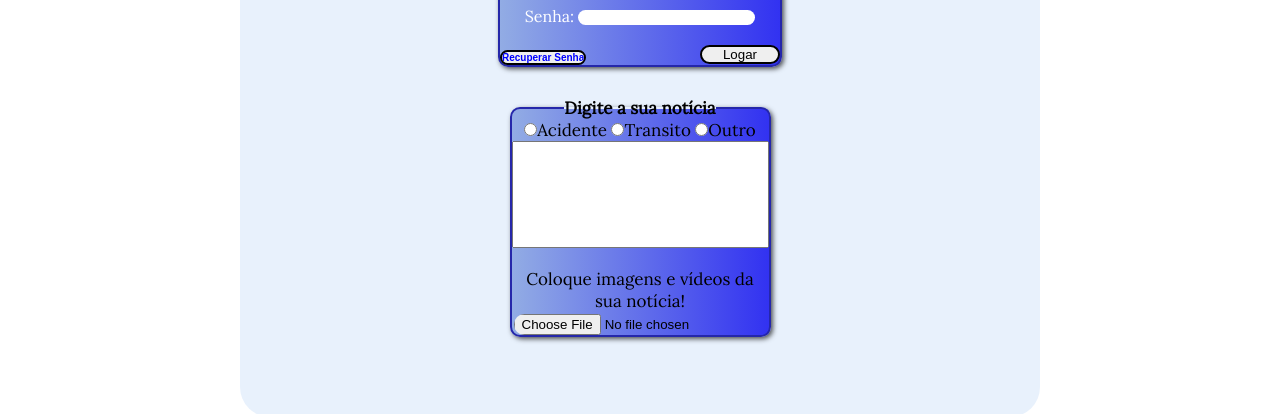
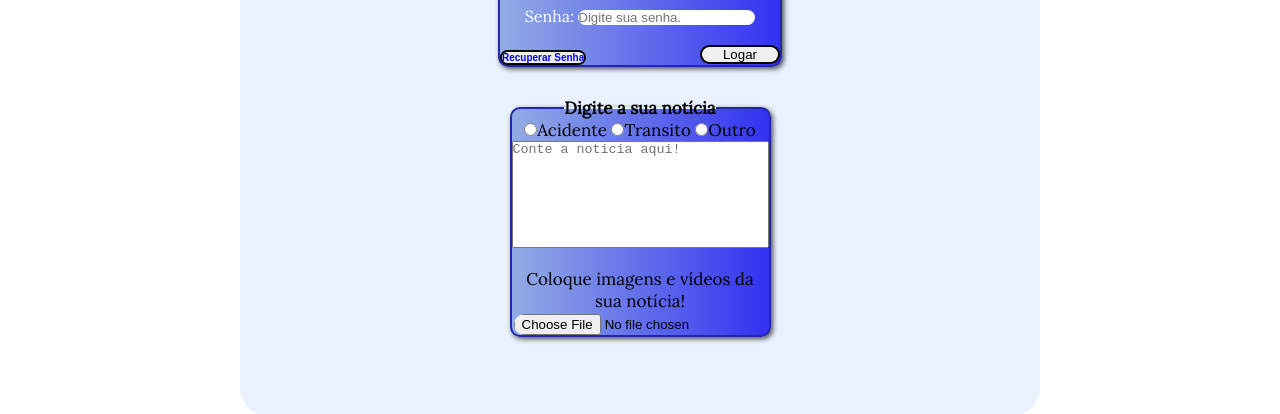
Before and after one commit to kayckhirt/projeto-nc, a plain HTML site: page voce-reporter.html in a window 1280 px wide. Shown: the part 300-714 px from the top of the page. Drawn offline with Linux system fonts and the light colour scheme; a web font is replaced by a local one.

Commit message:
Atualização formulário

```diff
--- a/style.css
+++ b/style.css
@@ -138,8 +138,8 @@ input{
     margin-bottom: 10px;
 
 }
-.senha{
-
+.area-de-texto{
+    margin: auto;
 }
 .logar{
     margin-top: 10px;
--- a/voce-reporter.html
+++ b/voce-reporter.html
@@ -27,8 +27,8 @@
                 <label for="log">E-mail:</label>
                 <input type="email" name="text" id="log" autofocus required placeholder="Digite um E-mail válido.">
                 <br>
-                <label class="senha" for="pass">Senha:</label>
-                <input type="password" name="pass" id="pass" >
+                <label class="senha" for="pass" >Senha:</label>
+                <input type="password" name="pass" id="pass" placeholder="Digite sua senha." >
                 <input type="submit" value="Logar" class="logar">
                 <input type="submit" value="Recuperar Senha" class="recover">
             </fieldset>
@@ -43,7 +43,7 @@
             <label for="tema-outro">
                 <input type="radio" name="tema-not" id="tema-outro">Outro
             </label>
-                <textarea  name="text-not" id="text-not" cols="30" rows="7" required></textarea>
+                <textarea  name="text-not" id="text-not" cols="30" rows="7" required class="area-de-texto" placeholder="Conte a noticia aqui!"></textarea>
 
                 <label class="arquivos">Coloque imagens e vídeos da sua notícia!<input type="file"></label>
             </fieldset>
```
